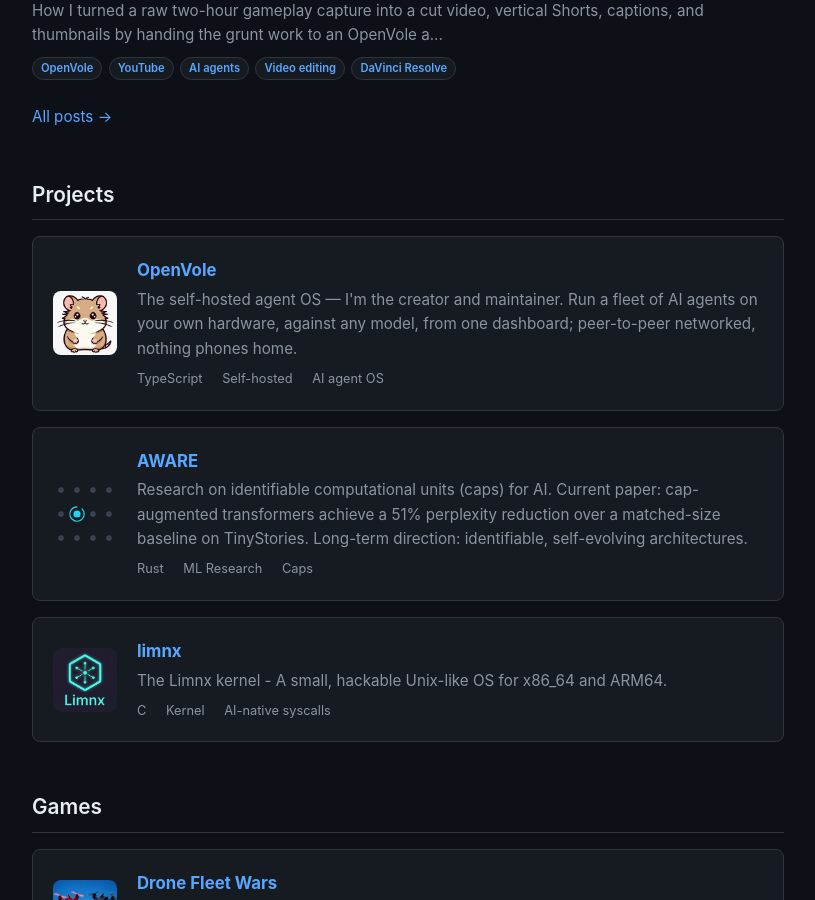
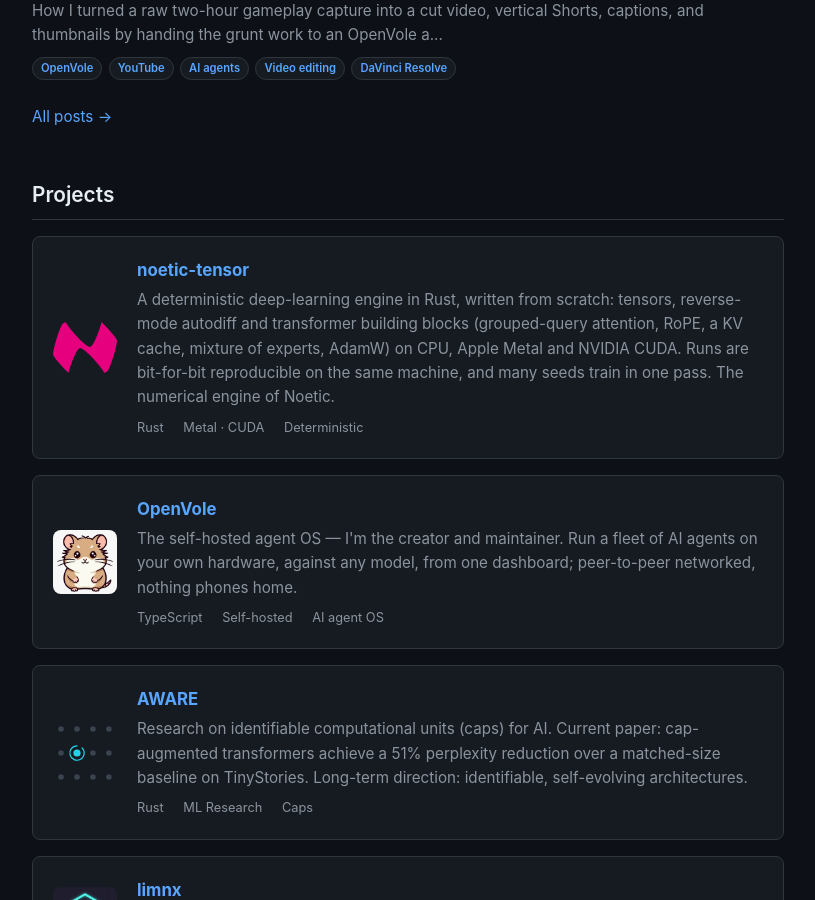
Before and after one commit to shyble/shyble.github.io, a Jekyll site: the page built from index.html, in a window 1280 px wide and 900 px high, scrolled down 696 px. Shown: the whole window, without its empty margins (232-1047 px from the left). Built offline with Jekyll 4.4.1, drawn with Linux system fonts in a browser that asks for light colours.

Commit message:
Projects: noetic-tensor card

```diff
--- a/index.html
+++ b/index.html
@@ -39,6 +39,21 @@
 
 <section>
     <h2>Projects</h2>
+
+    <div class="card">
+        <div class="card-content">
+            <img src="images/noetic-logo.png" alt="noetic-tensor" class="card-img" style="object-fit: contain;">
+            <div>
+                <h3><a href="https://github.com/shyble/noetic-tensor">noetic-tensor</a></h3>
+                <p>A deterministic deep-learning engine in Rust, written from scratch: tensors, reverse-mode autodiff and transformer building blocks (grouped-query attention, RoPE, a KV cache, mixture of experts, AdamW) on CPU, Apple Metal and NVIDIA CUDA. Runs are bit-for-bit reproducible on the same machine, and many seeds train in one pass. The numerical engine of Noetic.</p>
+                <div class="meta">
+                    <span>Rust</span>
+                    <span>Metal · CUDA</span>
+                    <span>Deterministic</span>
+                </div>
+            </div>
+        </div>
+    </div>
 
     <div class="card">
         <div class="card-content">
```
Also changed, not shown: images/noetic-logo.png (added).
